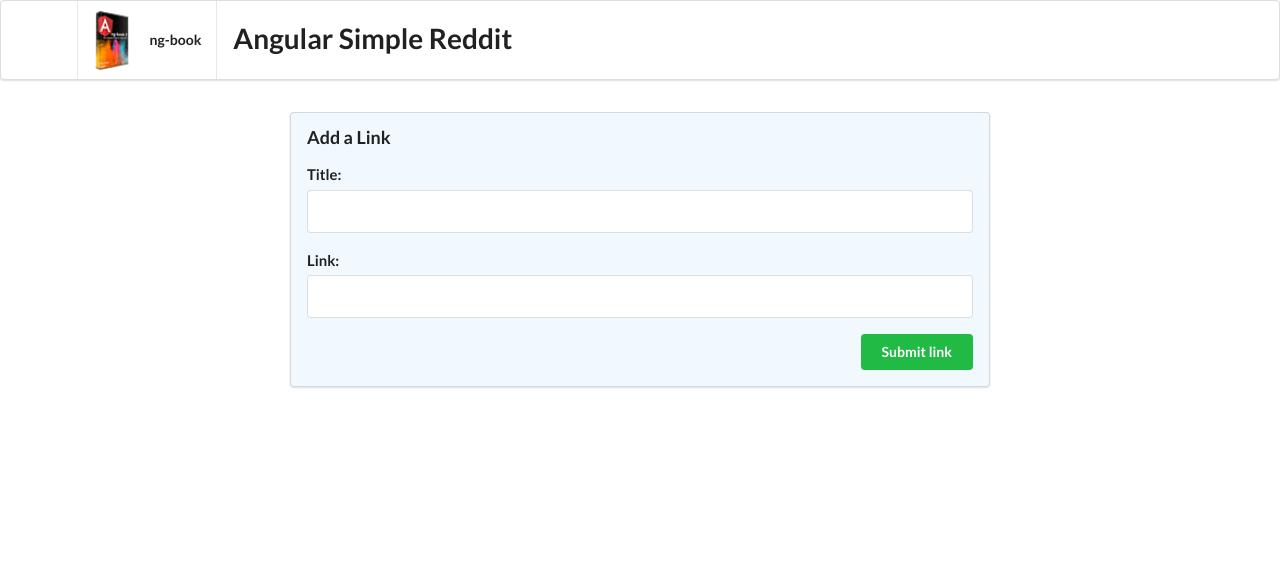
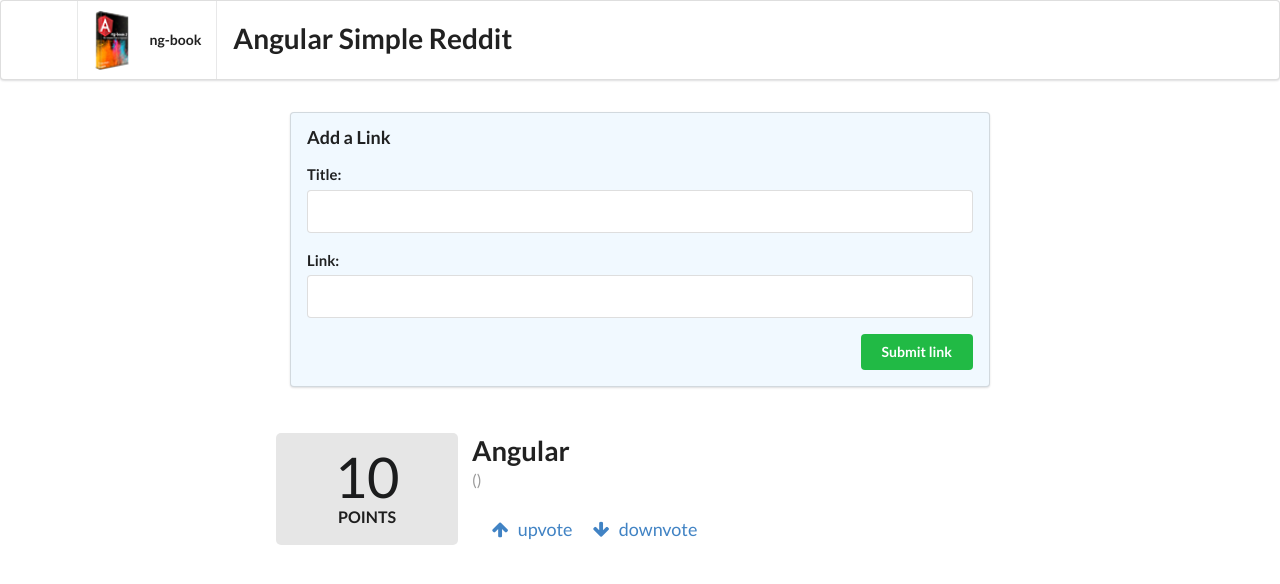
Before and after one commit to pineappleslush/ng-book8-p2-angular-reddit, an Angular app: page / in a window 1280 px wide. Shown: the top 584 px of the page. Built offline with nearby package versions, Linux system fonts and the light colour scheme.

Commit message:
Adding the Article Component

```diff
--- a/src/app/app.component.html
+++ b/src/app/app.component.html
@@ -15,3 +15,7 @@
     Submit link
   </button>
 </form>
+
+<div class="ui grid posts">
+  <app-article></app-article>
+</div>
--- a/src/app/app.module.ts
+++ b/src/app/app.module.ts
@@ -2,10 +2,12 @@
 import { NgModule } from '@angular/core';
 
 import { AppComponent } from './app.component';
+import { ArticleComponent } from './article/article.component';
 
 @NgModule({
   declarations: [
-    AppComponent
+    AppComponent,
+    ArticleComponent
   ],
   imports: [
     BrowserModule
--- /dev/null
+++ b/src/app/article/article.component.html
@@ -0,0 +1,30 @@
+<div class="four wide column center aligned votes">
+  <div class="ui statistic">
+    <div class="value">
+      {{ votes }}
+    </div>
+    <div class="label">
+      Points
+    </div>
+  </div>
+</div>
+<div class="twelve wide column">
+  <a class="ui large header" href="{{ link }}">
+    {{ title }}
+  </a>
+  <div class="meta">({{ domain() }})</div>
+  <ul class="ui big horizontal list voters">
+    <li class="item">
+      <a href (click)="voteUp()">
+        <i class="arrow up icon"></i>
+        upvote
+      </a>
+    </li>
+    <li class="item">
+      <a href (click)="voteDown()">
+        <i class="arrow down icon"></i>
+        downvote
+      </a>
+    </li>
+  </ul>
+</div>
--- /dev/null
+++ b/src/app/article/article.component.ts
@@ -0,0 +1,38 @@
+import {Component, HostBinding, OnInit} from '@angular/core';
+
+@Component({
+  selector: 'app-article',
+  templateUrl: './article.component.html',
+  styleUrls: ['./article.component.css']
+})
+export class ArticleComponent implements OnInit {
+  @HostBinding('attr.class') cssClass = 'row';
+
+  votes: number;
+  link: string;
+  title: string;
+
+  constructor() {
+    this.votes = 10;
+    this.link = 'http://angular.io';
+    this.title = 'Angular';
+  }
+
+  ngOnInit(): void {
+  }
+
+  domain() {
+
+  }
+
+  voteUp() {
+    this.votes++;
+    return false;
+  }
+
+  voteDown() {
+    this.votes--;
+    return false;
+  }
+
+}
```
Also changed, not shown: src/app/article/article.component.css (added), 1 other file (tests, documents, lock files or other folders).
